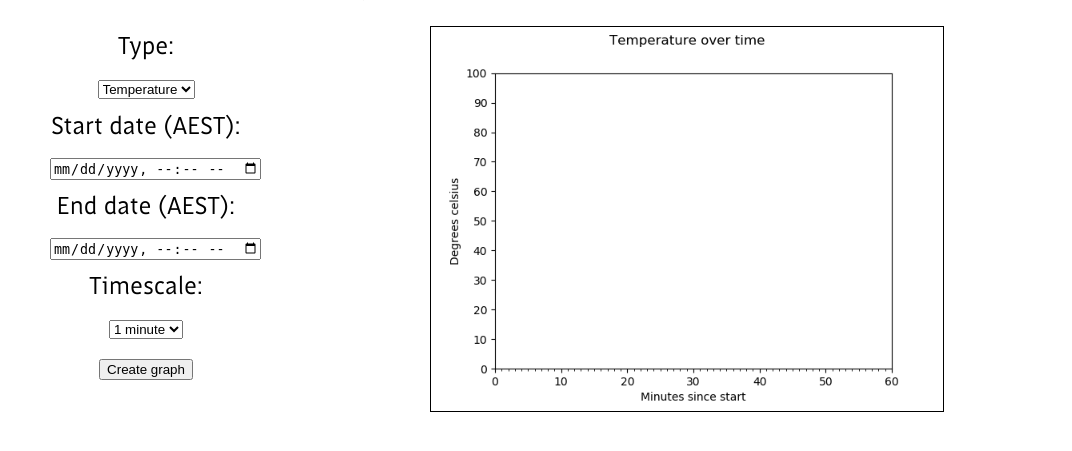
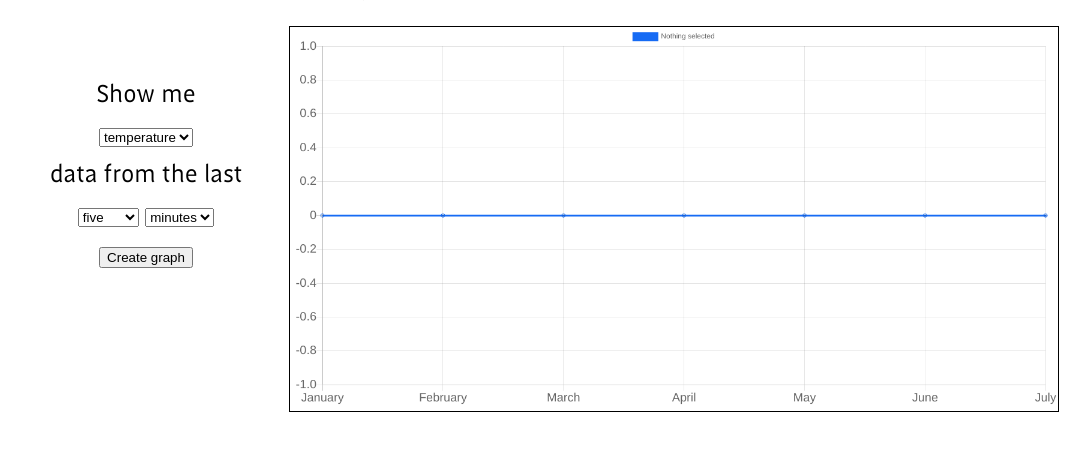
Before and after one commit to Midataur/shroombois, a Flask app: template shrooms/templates/graphview.html in a window 1280 px wide. Shown: the part 162-613 px from the top of the page, without its empty margins (208-1280 px from the left). Run offline with Flask 2, Linux system fonts and the light colour scheme; the template is opened without the code that fills it, so the values that code supplies are empty; some libraries are stand-ins or nearby versions.

Commit message:
Graph uses chart.js now
see title

```diff
--- a/shrooms/static/style.css
+++ b/shrooms/static/style.css
@@ -72,20 +72,22 @@ th {
 	width:15%;
 }
 #graph_settings {
-	margin:auto;
+	margin: auto;
 	margin-left:20%;
+	margin-right: 0%;
 	font-size:25px;
 	float:left;
 	line-height:40px;
+	padding-top: 50px;
 }
 #view {
 	white-space:nowrap;
 }
-#graph {
-	margin:auto;
-	margin-right:10%;
-	float:right;
+#myChart {
 	border:1px solid black;
-	object-fit:contain;
-	width:40%;
+	margin: auto;
+	margin-right: 1%;
+	width: 60% !important;
+	height: 30% !important;
+	float: right;
 }
--- a/shrooms/templates/graphview.html
+++ b/shrooms/templates/graphview.html
@@ -3,19 +3,10 @@
 	<head>
 		<title>Life Cykel - Monitor View</title>
         <link href="{{ url_for('static', filename='style.css') }}?q=1280549780" type="text/css" rel="stylesheet">
-        <script>
-            function new_graph() {
-                var graph_img = document.getElementById('graph');
-                var form = document.getElementById('graph_settings');
-                var type = form.type.value;
-                var start = form.start.value;
-                var end = form.end.value;
-                var timerange = form.timerange.value;
-                var new_url = '/monitors/{{id}}/graphgen?type='+type+'&start='+start+'&end='+end+'&timerange='+timerange;
-                graph_img.src = new_url;
-                return false;
-            }
-        </script>
+        <!--Include chart.js-->
+        <script src="https://cdnjs.cloudflare.com/ajax/libs/Chart.js/2.5.0/Chart.min.js"></script>
+        <!--Include jQuery-->
+        <script src="https://ajax.googleapis.com/ajax/libs/jquery/3.4.0/jquery.min.js"></script>
 	</head>
 	<body>
 		<div id="head">
@@ -30,31 +21,100 @@
         <h1 style="margin-top:1px;">{{name}} graph view</h1>
         <div id="view">
             <form id="graph_settings">
-                Type:<br/>
+                Show me<br/>
                 <select name="type">
-                    <option value="temp">Temperature</option>
-                    <option value="humidity">Humidity</option>
+                    <option value="temp">temperature</option>
+                    <option value="humidity">humidity</option>
                 </select>
                 <br/>
-                Start date (AEST):<br/>
-                <input type="datetime-local" name="start">
-                <br/>
-                End date (AEST):<br/>
-                <input type="datetime-local" name="end">
-                <br/>
-                Timescale:<br/>
+                data from the last<br/>
+                <select name="farback">
+                    <option value="5">five</option>
+                    <option value="10">ten</option>
+                    <option value="20">twenty</option>
+                    <option value="50">fifty</option>
+                </select>
                 <select name="timerange">
-                    <option value="60">1 minute</option>
-                    <option value="3600">1 hour</option>
-                    <option value="86400">1 day</option>
-                    <option value="604800">1 week</option>
-                    <option value="2678400">1 month</option>
-                    <option value="31557600">1 year</option>
+                    <option value="60">minutes</option>
+                    <option value="3600">hours</option>
+                    <option value="86400">days</option>
+                    <option value="604800">weeks</option>
+                    <option value="2678400">months</option>
+                    <option value="31557600">years</option>
                 </select>
                 <br/>
-                <button onclick="new_graph()" type="button">Create graph</button>
+                <button onclick="changeData()" type="button">Create graph</button>
             </form>
-            <img id="graph" src="{{url_for('static',filename='sample_graph.png')}}"/>
+            <canvas id="myChart" class="graph"></canvas>
+            <!--Graph control script-->
+            <script>
+                var ctx = document.getElementById("myChart");
+                var myChart = new Chart(ctx, {
+                type: 'line',
+                data: {
+                    labels: ['January', 'February', 'March', 'April', 'May', 'June', 'July'],
+                    datasets: [{
+                        label: 'Nothing selected',
+                        fill: false,
+                        borderColor: 'rgb(22, 107, 244)',
+                        data: [0,0,0,0,0,0,0,0,0,0,0,0],
+                        fontSize: 20
+                    }]
+                },
+                options: {
+                    elements: {
+                        line: {
+                            tension: 0
+                        }
+                    },
+                    responsive: true,
+                    scales: {
+                        yAxes: [{
+                            ticks: {
+                                fontSize: 20
+                            }
+                        }],
+                        xAxes: [{
+                            ticks: {
+                                fontSize: 20
+                            }
+                        }]
+                    },
+                    legend: {
+                        fontSize: 20
+                    }
+                }
+                });
+            </script>
+            <script>
+                function changeData(){
+                    //I apologise for the probably bad jquery
+                    var inc = document.getElementById("graph_settings").timerange.value;
+                    var type = document.getElementById("graph_settings").type.value;
+                    var howfar = document.getElementById("graph_settings").farback.value;
+                    var lookup = {60:"minute", 3600:"hour", 86400:"day", 604800:"week", 2678400:"month", 31557600:"year"};
+                    $.post("./graphs/data", {type:type,timerange:inc,farback:howfar},function(data, status){
+                        var points = JSON.parse(data);
+                        var labels = [];
+                        for(i=1;i<points.length+1;i++){
+                            if(i==1){
+                                labels.push(i+" "+lookup[inc]+" ago");
+                            } else {
+                                labels.push(i+" "+lookup[inc]+"s ago");
+                            }
+                        }
+                        if(type=="temp"){
+                            myChart.data.datasets[0].label = "Temperature";
+                        } else {
+                            myChart.data.datasets[0].label = "Humidity";
+                        }
+                        myChart.data.labels = labels.reverse();
+                        myChart.data.datasets[0].data = points;
+                        myChart.update()
+                    });
+                };
+                changeData()
+            </script>
         </div>
 	</body>
 </html>
--- /dev/null
+++ b/shrooms/templates/rawjson.html
@@ -0,0 +1 @@
+{{ data }}
```
Also changed, not shown: shrooms/picode/main.py (+12 -6 lines), shrooms/latest_db/shrooms.db (added), shrooms/shrooms.db, 1 other file.
